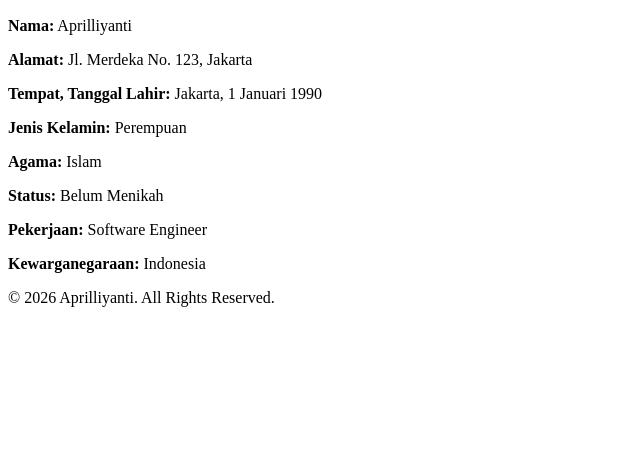
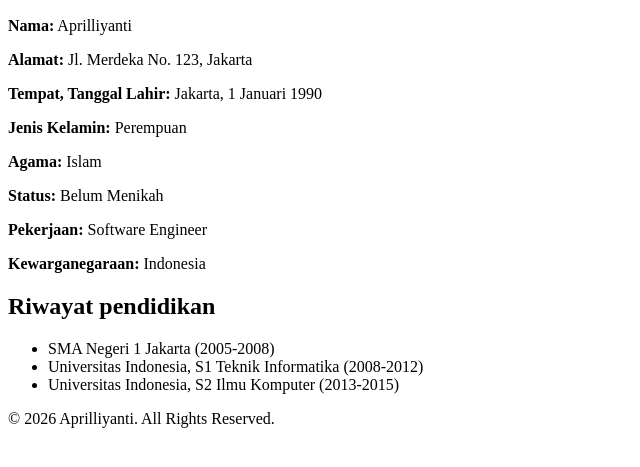
Before and after one commit to Aprill33/coba, a plain HTML site: page index.html in a window 1280 px wide. Shown: the part 97-564 px from the top of the page, without its empty margins (0-640 px from the left). Drawn offline with Linux system fonts and the light colour scheme.

Commit message:
Menambahkan riwayat pendidikan di file index.html

```diff
--- a/index.html
+++ b/index.html
@@ -19,6 +19,13 @@
         <p><strong>Status:</strong> Belum Menikah</p>
         <p><strong>Pekerjaan:</strong> Software Engineer</p>
         <p><strong>Kewarganegaraan:</strong> Indonesia</p>
+
+        <h2>Riwayat pendidikan</h2>
+        <ul>
+            <li>SMA Negeri 1 Jakarta (2005-2008)</li>
+            <li>Universitas Indonesia, S1 Teknik Informatika (2008-2012)</li>
+            <li>Universitas Indonesia, S2 Ilmu Komputer (2013-2015)</li>
+        </ul>
     </div>
     <footer>
         <p>&copy; 2026 Aprilliyanti. All Rights Reserved.</p>
```
